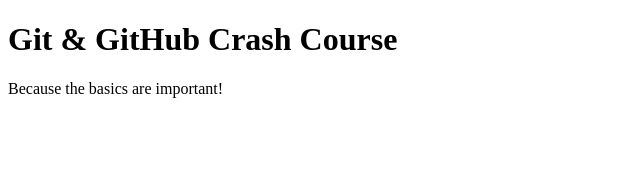
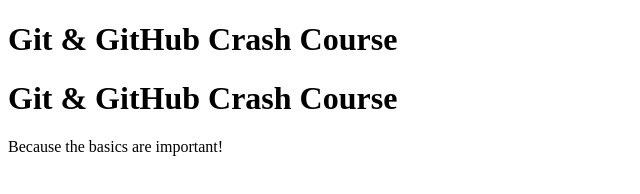
Before and after one commit to Prime-IaC/GitHub-Actions-Sandbox, a plain HTML site: page index.html in a window 1280 px wide. Shown: the whole page, without its empty margins (0-640 px from the left). Drawn offline with Linux system fonts and the light colour scheme.

Commit message:
index.html

```diff
--- a/index.html
+++ b/index.html
@@ -8,6 +8,7 @@
   </head>
   <body>
     <h1>Git & GitHub Crash Course</h1>
+    <h1>Git & GitHub Crash Course</h1>
     <p>Because the basics are important!</p>
   </body>
 </html>
```
